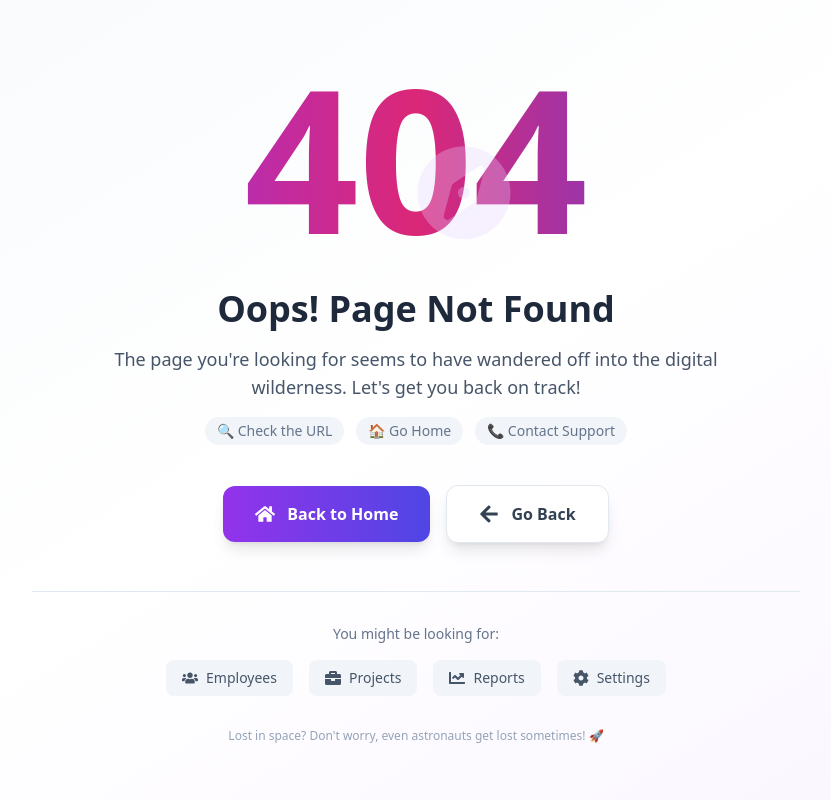
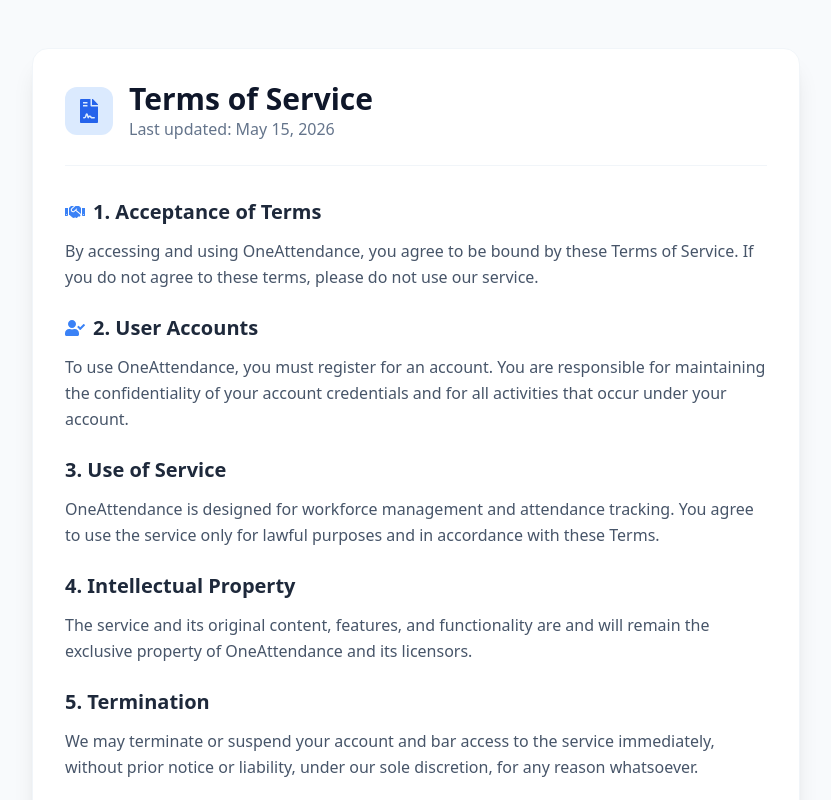
Before and after one commit to sourav1916/oneattendanceclient, a React (Create React App) app: page /terms in a window 1280 px wide. Shown: the top 800 px of the page, without its empty margins (224-1055 px from the left). Built offline with nearby package versions, Linux system fonts and the light colour scheme; no server answers.

Commit message:
feat: add Terms of Service page and register it in application routes

```diff
--- a/src/App.js
+++ b/src/App.js
@@ -7,6 +7,7 @@ import ForgotPassword from "./pages/auth/ForgotPassword";
 import AcceptInvite from "./pages/AcceptInvite";
 import PrivacyPolicy from "./pages/legal/PrivacyPolicy";
 import DataDeletion from "./pages/legal/DataDeletion";
+import Terms from "./pages/legal/Terms";
 import MainLayout from "./layout/MainLayout";
 import Home from "./pages/Home";
 import ProtectedRoute from "./components/ProtectedRoute";
@@ -306,6 +307,7 @@ function AppContent() {
         <Route path="/accept-invite" element={<AcceptInvite />} />
         <Route path="/privacy-policy" element={<PrivacyPolicy />} />
         <Route path="/data-deletion" element={<DataDeletion />} />
+        <Route path="/terms" element={<Terms />} />
 
         {/* Protected Routes - Only accessible after company selection */}
         <Route path="/home" element={<ProtectedRoute pageKey="home"> <MainLayout> <Home /> </MainLayout> </ProtectedRoute>} />
--- /dev/null
+++ b/src/pages/legal/Terms.jsx
@@ -0,0 +1,76 @@
+import React from "react";
+import { motion } from "framer-motion";
+import { FaFileContract, FaHandshake, FaUserCheck } from "react-icons/fa";
+
+const Terms = () => {
+  return (
+    <div className="min-h-screen bg-slate-50 py-12 px-4 sm:px-6 lg:px-8">
+      <motion.div
+        initial={{ opacity: 0, y: 20 }}
+        animate={{ opacity: 1, y: 0 }}
+        className="max-w-3xl mx-auto bg-white rounded-2xl shadow-xl p-8 border border-slate-100"
+      >
+        <div className="flex items-center gap-4 mb-8 pb-6 border-b border-slate-100">
+          <div className="w-12 h-12 bg-blue-100 rounded-xl flex items-center justify-center text-blue-600">
+            <FaFileContract size={24} />
+          </div>
+          <div>
+            <h1 className="text-3xl font-bold text-slate-900">Terms of Service</h1>
+            <p className="text-slate-500">Last updated: May 15, 2026</p>
+          </div>
+        </div>
+
+        <div className="space-y-6 text-slate-600 leading-relaxed">
+          <section>
+            <h2 className="text-xl font-bold text-slate-800 mb-3 flex items-center gap-2">
+              <FaHandshake className="text-blue-500" />
+              1. Acceptance of Terms
+            </h2>
+            <p>
+              By accessing and using OneAttendance, you agree to be bound by these Terms of Service. If you do not agree to these terms, please do not use our service.
+            </p>
+          </section>
+
+          <section>
+            <h2 className="text-xl font-bold text-slate-800 mb-3 flex items-center gap-2">
+              <FaUserCheck className="text-blue-500" />
+              2. User Accounts
+            </h2>
+            <p>
+              To use OneAttendance, you must register for an account. You are responsible for maintaining the confidentiality of your account credentials and for all activities that occur under your account.
+            </p>
+          </section>
+
+          <section>
+            <h2 className="text-xl font-bold text-slate-800 mb-3">3. Use of Service</h2>
+            <p>
+              OneAttendance is designed for workforce management and attendance tracking. You agree to use the service only for lawful purposes and in accordance with these Terms.
+            </p>
+          </section>
+
+          <section>
+            <h2 className="text-xl font-bold text-slate-800 mb-3">4. Intellectual Property</h2>
+            <p>
+              The service and its original content, features, and functionality are and will remain the exclusive property of OneAttendance and its licensors.
+            </p>
+          </section>
+
+          <section>
+            <h2 className="text-xl font-bold text-slate-800 mb-3">5. Termination</h2>
+            <p>
+              We may terminate or suspend your account and bar access to the service immediately, without prior notice or liability, under our sole discretion, for any reason whatsoever.
+            </p>
+          </section>
+
+          <div className="mt-12 p-6 bg-slate-50 rounded-xl border border-slate-200">
+            <p className="text-sm">
+              OneAttendance reserves the right to modify or replace these Terms at any time. Your continued use of the service after any changes constitutes acceptance of the new Terms.
+            </p>
+          </div>
+        </div>
+      </motion.div>
+    </div>
+  );
+};
+
+export default Terms;
```
